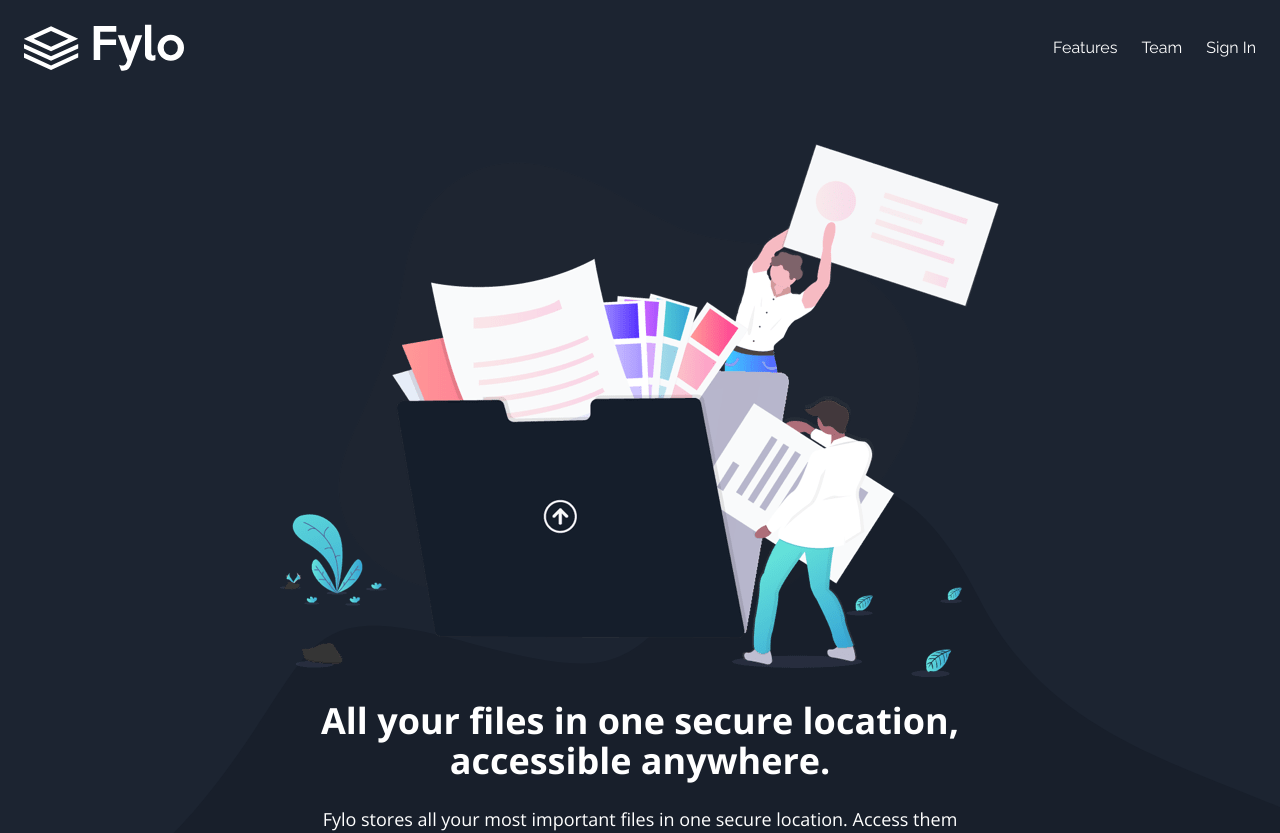
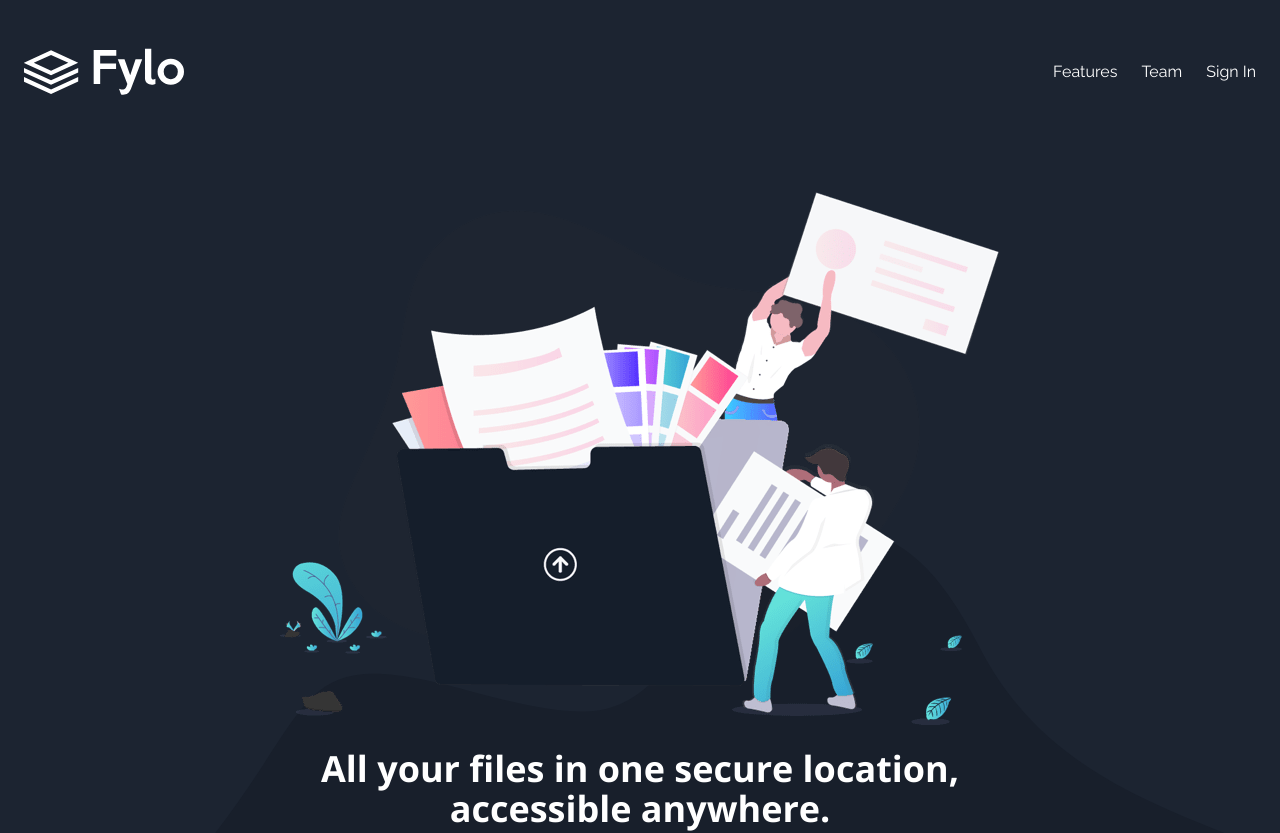
Before and after one commit to moutafatin1/fylo-dark-theme-landing-page, a React (Vite) app: page / in a window 1280 px wide. Shown: the top 833 px of the page. Built offline with nearby package versions, Linux system fonts and the light colour scheme.

Commit message:
add more vertical padding to the header

```diff
--- a/src/components/Header.tsx
+++ b/src/components/Header.tsx
@@ -3,7 +3,7 @@
 export const Header = () => {
   return (
     <header className="font-raleway">
-      <div className="container mx-auto flex items-center justify-between p-6">
+      <div className="container mx-auto flex items-center justify-between px-6 py-12">
         <img
           src={Logo}
           alt="Logo"
```
